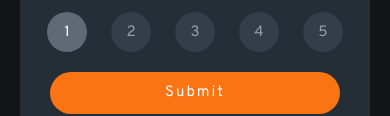
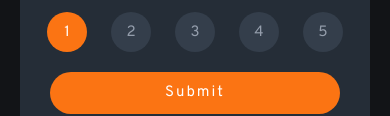
Before and after one commit to allyssonf10/Avaliacao-interativa, a plain HTML site: page index.html in a window 390 px wide. In both pictures the pointer is over the element 67 px from the left and 502 px from the top of the page. Shown: the part 470-586 px from the top of the page. Drawn offline with nearby package versions, Linux system fonts and the light colour scheme.

Commit message:
responsividade realizada

```diff
--- a/styles/style.css
+++ b/styles/style.css
@@ -172,4 +172,14 @@ button:hover {
         height: 440px;
     }
 
+
+
   }
+
+  @media screen and (max-width:768px) {
+    .rate:hover {
+        background-color:var(--laranja);
+        color: var(--branco);
+    }
+
+  }
```
